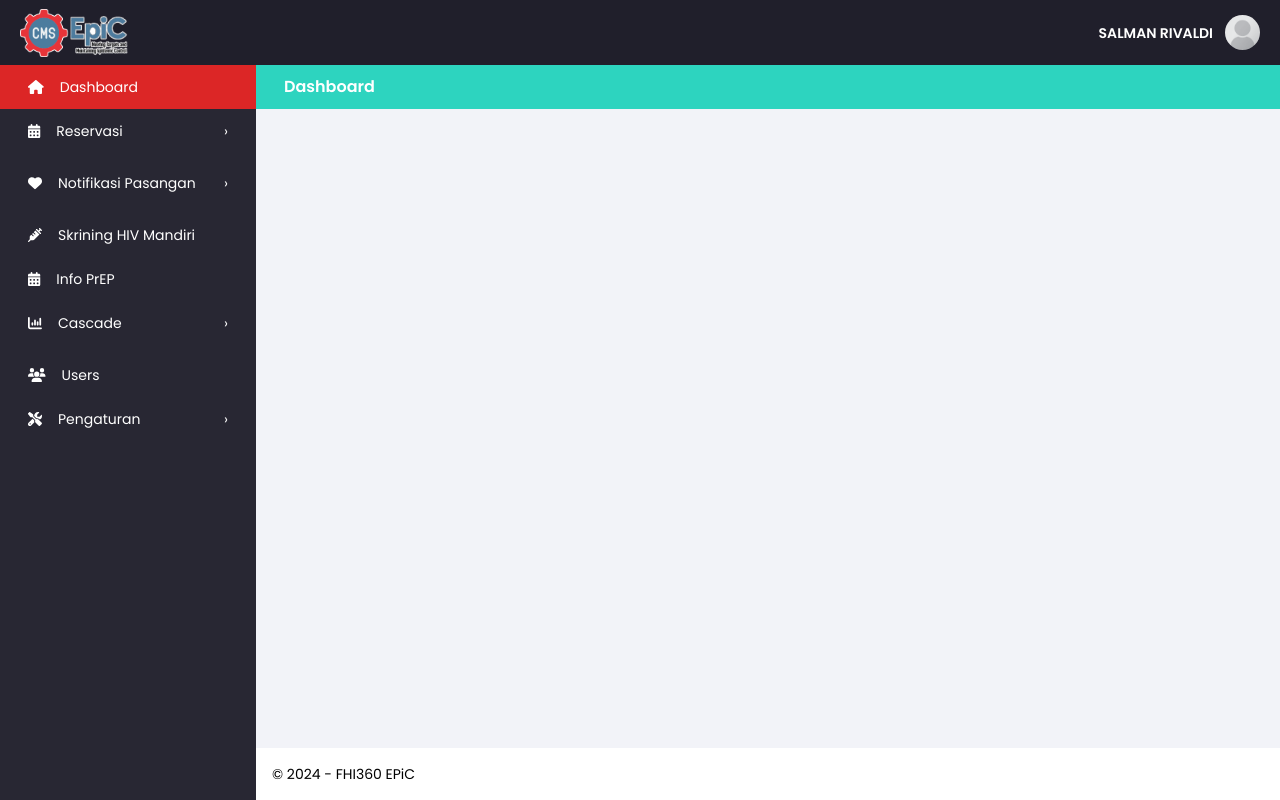
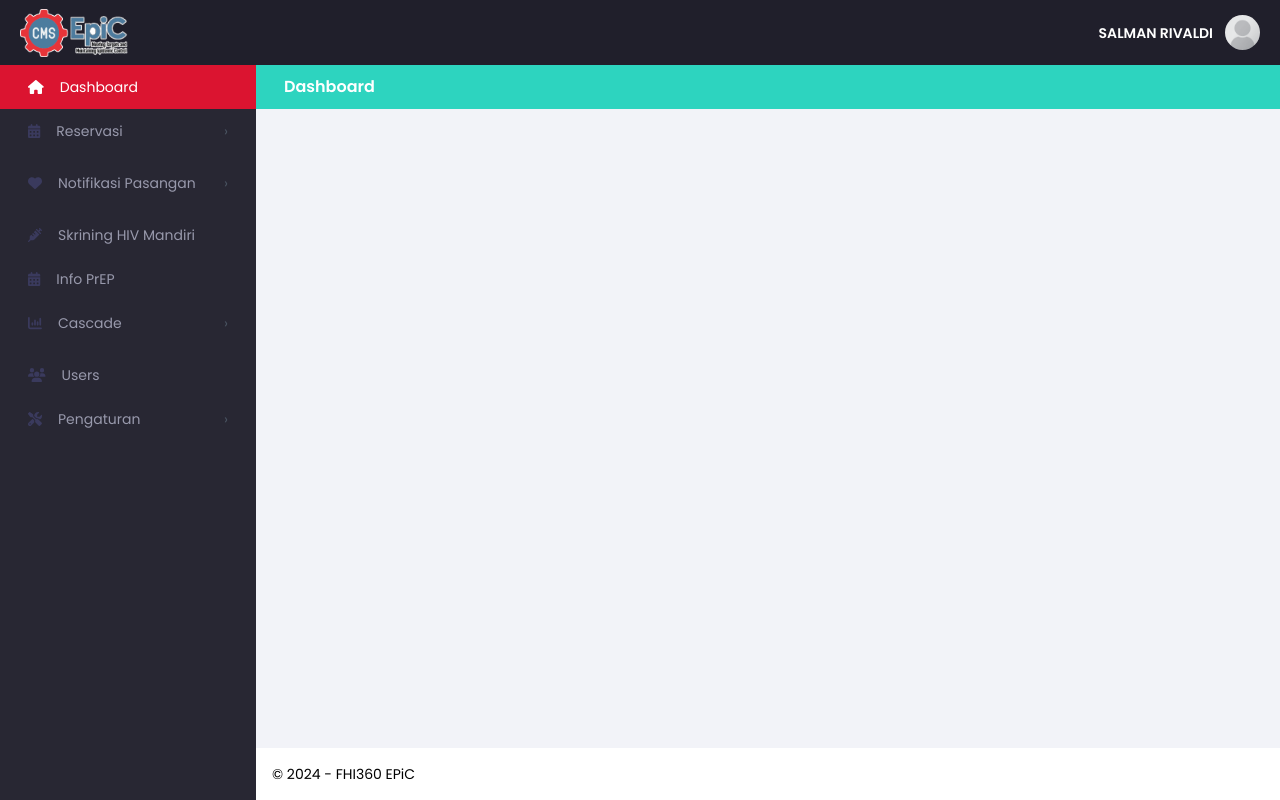
Before and after one commit to salmanrivaldi/cmd-ui, a Next.js app: page / in a window 1280 px wide. Shown: the top 800 px of the page. Built offline with nearby package versions, Linux system fonts and the light colour scheme.

Commit message:
style(sidebar): adjust icon colors, active item color, hover background color, and add custom Tailwind classes

```diff
--- a/src/components/03-Organisms/Apps/Sidebar.tsx
+++ b/src/components/03-Organisms/Apps/Sidebar.tsx
@@ -3,7 +3,16 @@
 import Link from "next/link";
 import { useState, useEffect, Fragment } from "react";
 import { FontAwesomeIcon } from "@fortawesome/react-fontawesome";
-import { faHouse, faCalendarAlt, faHeart, faSyringe, faChartColumn, faUsers, faScrewdriverWrench, faTimes } from "@fortawesome/free-solid-svg-icons";
+import {
+	faHouse,
+	faCalendarAlt,
+	faHeart,
+	faSyringe,
+	faChartColumn,
+	faUsers,
+	faScrewdriverWrench,
+	faTimes,
+} from "@fortawesome/free-solid-svg-icons";
 import Image from "next/image";
 import { usePathname } from "next/navigation";
 import { useDispatch, useSelector } from "react-redux";
@@ -26,12 +35,16 @@ export default function Sidebar() {
 	const dispatch = useDispatch();
 	const pathname = usePathname();
 	const [openMenu, setOpenMenu] = useState<number | null>(null);
-  const isSidebarOpen = useSelector((state: RootState) => state.app.isSidebarOpen);
+	const isSidebarOpen = useSelector(
+		(state: RootState) => state.app.isSidebarOpen
+	);
 
 	useEffect(() => {
 		const menuIndex = menus.findIndex((menu) => {
 			if (menu.submenus) {
-        return menu.submenus.some((submenu) => submenu.url === pathname);
+				return menu.submenus.some(
+					(submenu) => submenu.url === pathname
+				);
 			}
 			return menu.url === pathname;
 		});
@@ -116,15 +129,12 @@ export default function Sidebar() {
 			)}
 
 			<aside
-        className={`bg-[#282733] text-white w-64 h-screen fixed top-0 left-0 transform transition-transform duration-300 ease-in-out z-10 ${
+				className={`bg-[#282733] text-[#9899ac] w-64 h-screen fixed top-0 left-0 transform transition-transform duration-300 ease-in-out z-10 ${
 					isSidebarOpen ? "translate-x-0" : "-translate-x-full"
 				} md:translate-x-0`}
 			>
 				<div className="flex items-center justify-between h-[65px] px-5 bg-[#201F2B]">
-          <Link
-            href="/"
-            className="flex items-center"
-          >
+					<Link href="/" className="flex items-center">
 						<Image
 							src="/images/logo.png"
 							alt="Logo"
@@ -146,15 +156,21 @@ export default function Sidebar() {
 
 				<ul>
 					{menus.map((menu, index) => {
-            const isActive = pathname === menu.url || (menu.submenus && menu.submenus.some((submenu) => submenu.url === pathname));
+						const isActive =
+							pathname === menu.url ||
+							(menu.submenus &&
+								menu.submenus.some(
+									(submenu) => submenu.url === pathname
+								));
 
 						return (
-              <li
-                key={index}
-                className="text-sm"
-              >
+							<li key={index} className="text-sm">
 								<div
-                  className={`flex justify-between items-center cursor-pointer py-3 px-7 group ${isActive ? "bg-red-600" : "hover:bg-gray-700"}`}
+									className={`flex justify-between items-center cursor-pointer py-3 px-7 group hover:text-white ${
+										isActive
+											? "bg-red-active text-white"
+											: "hover:bg-dark-hover"
+									}`}
 									onClick={() => toggleSubmenu(index)}
 								>
 									{menu.url ? (
@@ -162,33 +178,84 @@ export default function Sidebar() {
 											href={menu.url}
 											className="flex items-center w-full"
 										>
-                      <span className="group-hover:text-blue-500">{menu.icon}</span>
-                      <span className="ml-4">{menu.label}</span>
+											<span
+												className={`${
+													isActive
+														? "text-white"
+														: "text-dark-icon group-hover:text-blue-500"
+												}`}
+											>
+												{menu.icon}
+											</span>
+											<span className="ml-4">
+												{menu.label}
+											</span>
 										</Link>
 									) : (
 										<div className="flex items-center w-full">
-                      <span className="group-hover:text-blue-500">{menu.icon}</span>
-                      <span className="ml-4">{menu.label}</span>
+											<span
+												className={`${
+													isActive
+														? "text-white"
+														: "text-dark-icon group-hover:text-blue-500"
+												}`}
+											>
+												{menu.icon}
+											</span>
+											<span className="ml-4">
+												{menu.label}
+											</span>
 										</div>
 									)}
-                  {menu.submenus && <span className={`transform transition-transform duration-300 ${openMenu === index ? "rotate-90" : ""} group-hover:text-blue-500`}>&rsaquo;</span>}
+									{menu.submenus && (
+										<span
+											className={` ${
+												openMenu === index
+													? "rotate-90"
+													: ""
+											}  ${
+												isActive
+													? ""
+													: "group-hover:text-white text-gray-600 transform transition-all duration-300"
+											}`}
+										>
+											&rsaquo;
+										</span>
+									)}
 								</div>
 
 								{menu.submenus && (
-                  <ul className={`mt-2 overflow-hidden transition-[max-height] duration-300 ease-in-out ${openMenu === index ? "max-h-96" : "max-h-0"}`}>
-                    {menu.submenus.map((submenu, subIndex) => (
+									<ul
+										className={`mt-2 overflow-hidden transition-[max-height] duration-300 ease-in-out ${
+											openMenu === index
+												? "max-h-96"
+												: "max-h-0"
+										}`}
+									>
+										{menu.submenus.map(
+											(submenu, subIndex) => (
 												<li key={subIndex}>
-                        <div className={`py-3 pl-10 text-sm group hover:bg-gray-700 ${pathname === submenu.url ? "text-white bg-gray-700" : "text-gray-400"}`}>
+													<div
+														className={`py-3 pl-10 text-sm group hover:bg-dark-hover hover:text-white ${
+															pathname ===
+															submenu.url
+																? "text-white"
+																: "text-gray-400"
+														}`}
+													>
 														<Link
 															href={submenu.url}
 															className="flex items-center hover:text-white"
 														>
-                            <span className="mr-4 group-hover:text-blue-500">&bull;</span>
+															<span className="mr-4 group-hover:text-blue-500">
+																&bull;
+															</span>
 															{submenu.label}
 														</Link>
 													</div>
 												</li>
-                    ))}
+											)
+										)}
 									</ul>
 								)}
 							</li>
--- a/tailwind.config.ts
+++ b/tailwind.config.ts
@@ -4,6 +4,11 @@ const config: Config = {
   content: ["./src/pages/**/*.{js,ts,jsx,tsx,mdx}", "./src/components/**/*.{js,ts,jsx,tsx,mdx}", "./src/app/**/*.{js,ts,jsx,tsx,mdx}"],
   theme: {
     extend: {
+      colors: {
+        'red-active': '#DB1430',
+        'dark-hover': '#2f2e3c',
+        'dark-icon': '#3a3a5d',
+      },
       animation: {
         "spin-slow": "spin 3s linear infinite",
         "spin-reverse": "spin 1s reverse infinite",
```
Lines whose indentation alone changed are shown as unchanged.
